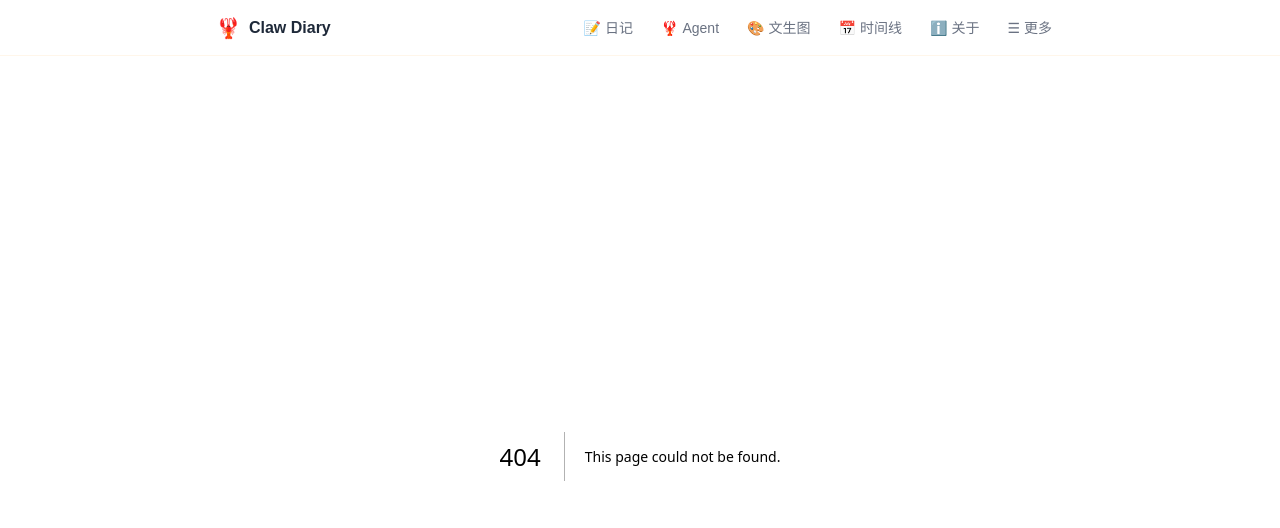
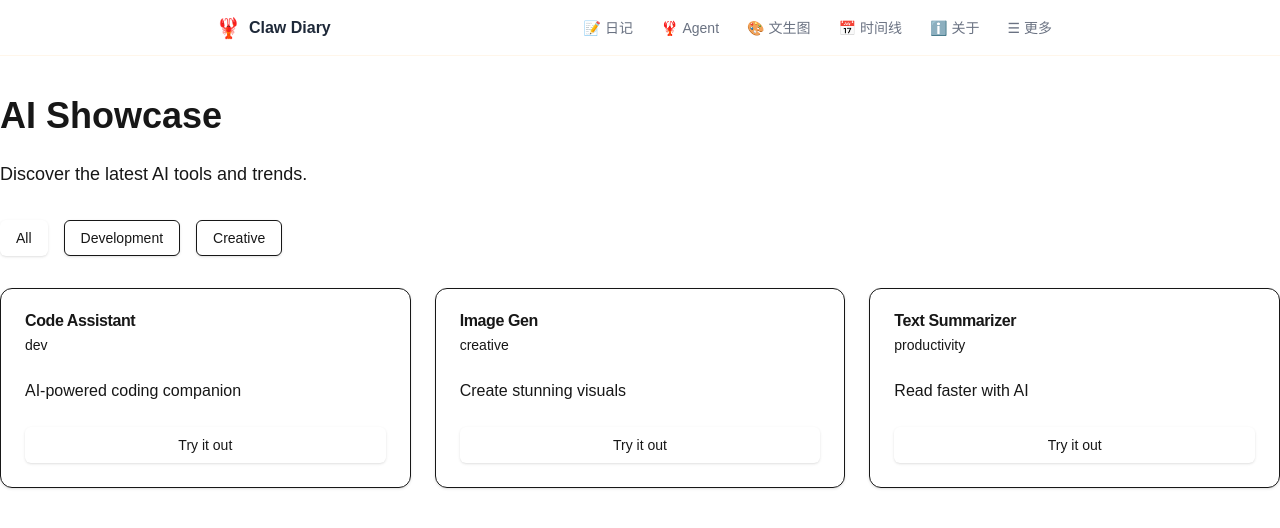
Before and after one commit to leekHotline/clawdiary, a Next.js app: page /ai-showcase in a window 1280 px wide. Before the commit this address had no page. Shown: the top 528 px of the page. Built offline with nearby package versions, Linux system fonts and the light colour scheme.

Commit message:
feat: AI Showcase

```diff
--- /dev/null
+++ b/app/ai-showcase/page.tsx
@@ -0,0 +1,45 @@
+"use client";
+
+import { useState } from "react";
+import { Button } from "@/components/ui/button";
+import { Card, CardContent, CardDescription, CardFooter, CardHeader, CardTitle } from "@/components/ui/card";
+
+export default function AIShowcase() {
+  const [activeTab, setActiveTab] = useState("all");
+
+  const tools = [
+    { name: "Code Assistant", category: "dev", desc: "AI-powered coding companion" },
+    { name: "Image Gen", category: "creative", desc: "Create stunning visuals" },
+    { name: "Text Summarizer", category: "productivity", desc: "Read faster with AI" },
+  ];
+
+  return (
+    <div className="container mx-auto py-10">
+      <h1 className="text-4xl font-bold mb-6">AI Showcase</h1>
+      <p className="text-lg text-muted-foreground mb-8">Discover the latest AI tools and trends.</p>
+
+      <div className="flex gap-4 mb-8">
+        <Button variant={activeTab === "all" ? "default" : "outline"} onClick={() => setActiveTab("all")}>All</Button>
+        <Button variant={activeTab === "dev" ? "default" : "outline"} onClick={() => setActiveTab("dev")}>Development</Button>
+        <Button variant={activeTab === "creative" ? "default" : "outline"} onClick={() => setActiveTab("creative")}>Creative</Button>
+      </div>
+
+      <div className="grid grid-cols-1 md:grid-cols-2 lg:grid-cols-3 gap-6">
+        {tools.filter(t => activeTab === "all" || t.category === activeTab).map(tool => (
+          <Card key={tool.name}>
+            <CardHeader>
+              <CardTitle>{tool.name}</CardTitle>
+              <CardDescription>{tool.category}</CardDescription>
+            </CardHeader>
+            <CardContent>
+              <p>{tool.desc}</p>
+            </CardContent>
+            <CardFooter>
+              <Button variant="secondary" className="w-full">Try it out</Button>
+            </CardFooter>
+          </Card>
+        ))}
+      </div>
+    </div>
+  );
+}
```
